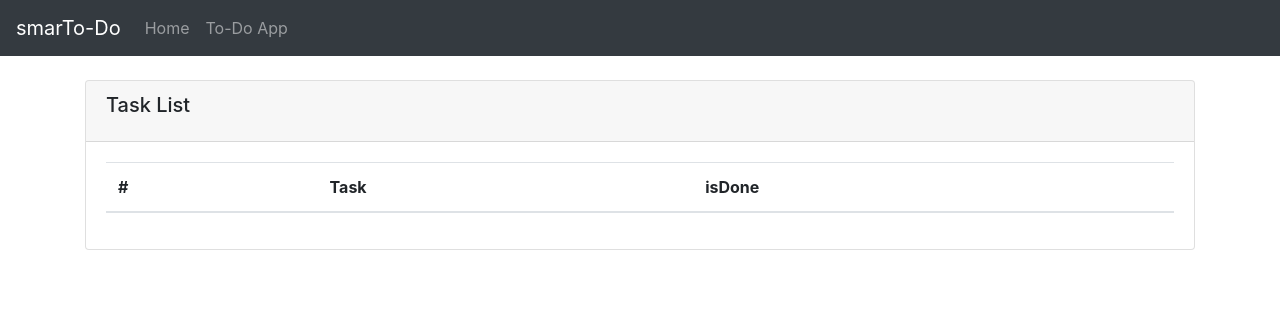
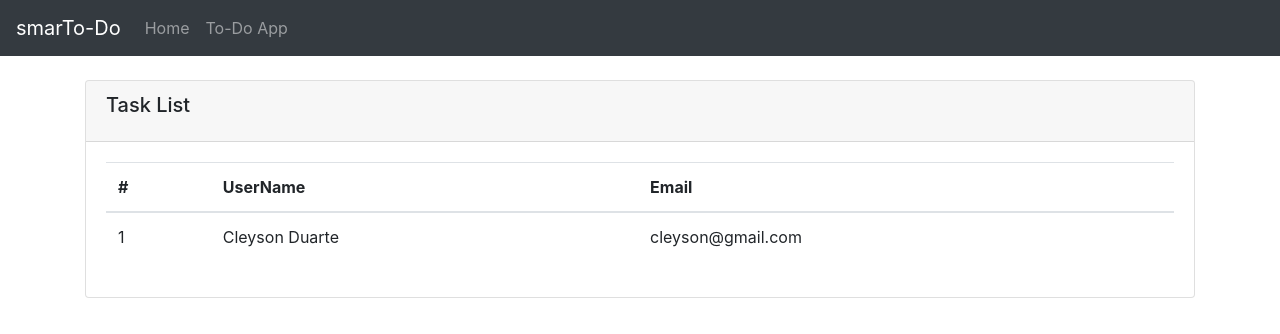
Before and after one commit to kevenleone/pit-01, a React (Create React App) app: page / in a window 1280 px wide. Shown: the top 334 px of the page. Built offline with nearby package versions, Linux system fonts and the light colour scheme; data requests are answered from the project's data file.

Commit message:
Restore project and list users

```diff
--- a/src/pages/Home/index.jsx
+++ b/src/pages/Home/index.jsx
@@ -9,19 +9,18 @@ const colums = [
   },
   {
     name: 'name',
-    value: 'Task',
+    value: 'UserName',
   },
   {
-    name: 'isDone',
-    value: 'isDone',
-    render: (isDone) => <b>{isDone ? 'Completed' : 'Incompleted'}</b>,
+    name: 'email',
+    value: 'Email',
   },
 ];
 
 export default function index() {
   return (
     <Page title="Task List">
-      <ListView colums={colums} endpoint="/todos" />
+      <ListView colums={colums} endpoint="/user" />
     </Page>
   );
 }
```
